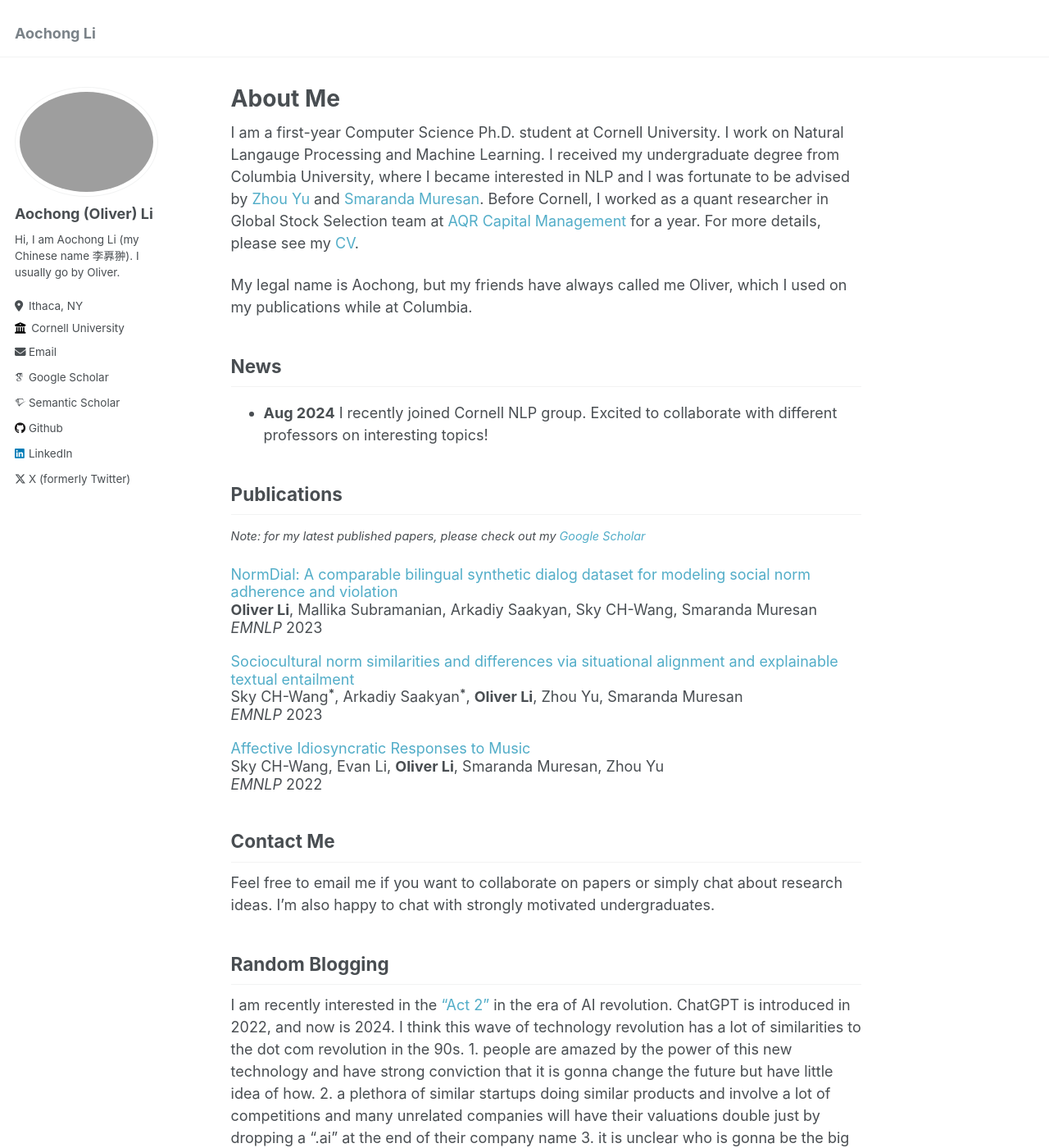
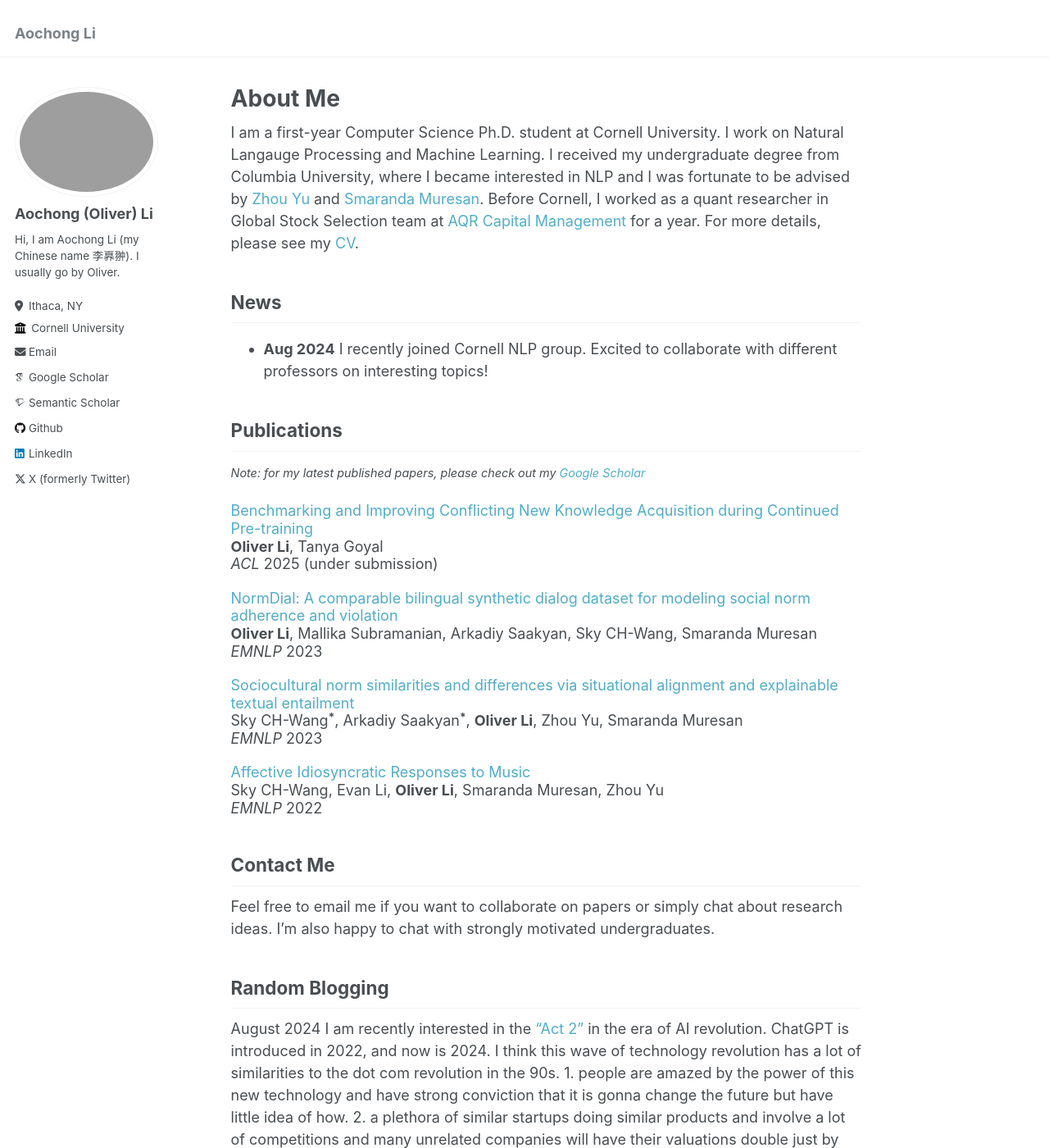
Before and after one commit to Aochong-Li/aochong-li.github.io, a Jekyll site: the page built from _pages/about.md, in a window 1280 px wide and 1400 px high. Shown: the whole window at 82% size. Built offline with Jekyll 4.4.1, drawn with Linux system fonts in a browser that asks for light colours; some web fonts are replaced.

Commit message:
update with recent paper

```diff
--- a/_config.yml
+++ b/_config.yml
@@ -21,7 +21,7 @@ repository               : "Aochong-Li/aochong-li.github.io"
 #               Additional customization can be done by editing /_includes/author-profile.html
 author:
   # Biographic information
-  avatar           : "profile_pic.png"
+  avatar           : "profile.jpg"
   name             : "Aochong (Oliver) Li"
   pronouns         : # example: "she/her"
   bio              : "Hi, I am Aochong Li (my Chinese name 李奡翀). I usually go by Oliver."
--- a/_pages/about.md
+++ b/_pages/about.md
@@ -8,8 +8,6 @@ redirect_from:
 ---
 I am a first-year Computer Science Ph.D. student at Cornell University. I work on Natural Langauge Processing and Machine Learning. I received my undergraduate degree from Columbia University, where I became interested in NLP and I was fortunate to be advised by <a href="https://www.cs.columbia.edu/~zhouyu/" style="text-decoration:none">Zhou Yu</a> and <a href="https://www.cs.columbia.edu/~smara/" style="text-decoration:none">Smaranda Muresan</a>. Before Cornell, I worked as a quant researcher in Global Stock Selection team at <a href="https://www.aqr.com/" style="text-decoration:none">AQR Capital Management</a> for a year. For more details, please see my <a href="/files/Aochong_Li_CV.pdf" style="text-decoration:none">CV</a>.
 
-My legal name is Aochong, but my friends have always called me Oliver, which I used on my publications while at Columbia.
-
 News
 ------
 * **Aug 2024** I recently joined Cornell NLP group. Excited to collaborate with different professors on interesting topics!
@@ -18,6 +16,12 @@ News
 Publications
 ------
 <span style="font-size: 0.8em; font-style: italic;">Note: for my latest published papers, please check out my <a href="https://scholar.google.com/citations?user=rZ186jcAAAAJ&hl=en" style="text-decoration:none">Google Scholar</a></span>
+
+<p style="line-height: 1.2; margin: 0 0 20px 0;">
+<a href="/files/Knowledge_Conflicts_in_Language_Models__Continual_Learning_preprint.pdf" style="text-decoration:none">Benchmarking and Improving Conflicting New Knowledge Acquisition during Continued Pre-training</a><br>
+<strong>Oliver Li</strong>, Tanya Goyal<br>
+<em>ACL</em> 2025 (under submission)
+</p>
 
 <p style="line-height: 1.2; margin: 0 0 20px 0;">
 <a href="https://aclanthology.org/2023.emnlp-main.974/" style="text-decoration:none">NormDial: A comparable bilingual synthetic dialog dataset for modeling social norm adherence and violation</a><br>
@@ -44,6 +48,7 @@ Feel free to email me if you want to collaborate on papers or simply chat about
 
 Random Blogging
 ------
+August 2024
 I am recently interested in the <a href="https://www.sequoiacap.com/article/generative-ai-act-two/" style="text-decoration:none">"Act 2"</a> in the era of AI revolution. ChatGPT is introduced in 2022, and now is 2024. I think this wave of technology revolution has a lot of similarities to the dot com revolution in the 90s. 1. people are amazed by the power of this new technology and have strong conviction that it is gonna change the future but have little idea of how. 2. a plethora of similar startups doing similar products and involve a lot of competitions and many unrelated companies will have their valuations double just by dropping a ".ai" at the end of their company name 3. it is unclear who is gonna be the big winner and big loser (openai used to be leading the industry fronotier by a big margin compared the second one in race, but now with meta, anthropic, google, mistral, ... catching up very quickly)
 
 Maybe we are in another big investment bubble over an over-hyped technology. The more important question to ask is: after the bubble bursts, should we still do AI? And, what should we do in the Act 2 in this era of revolution after Act 1 (aka foundation model arms race)?
```
Also changed, not shown: 12 other files.
